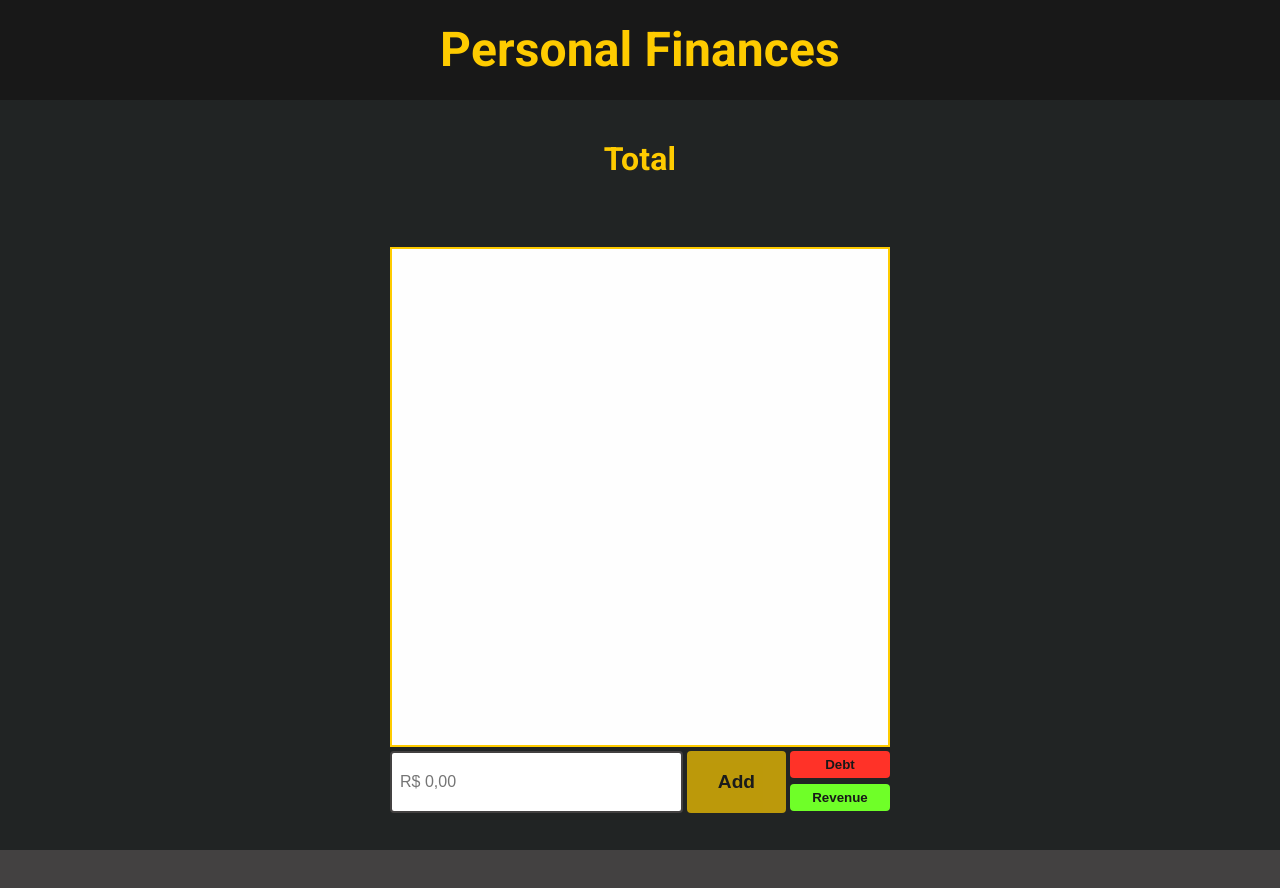
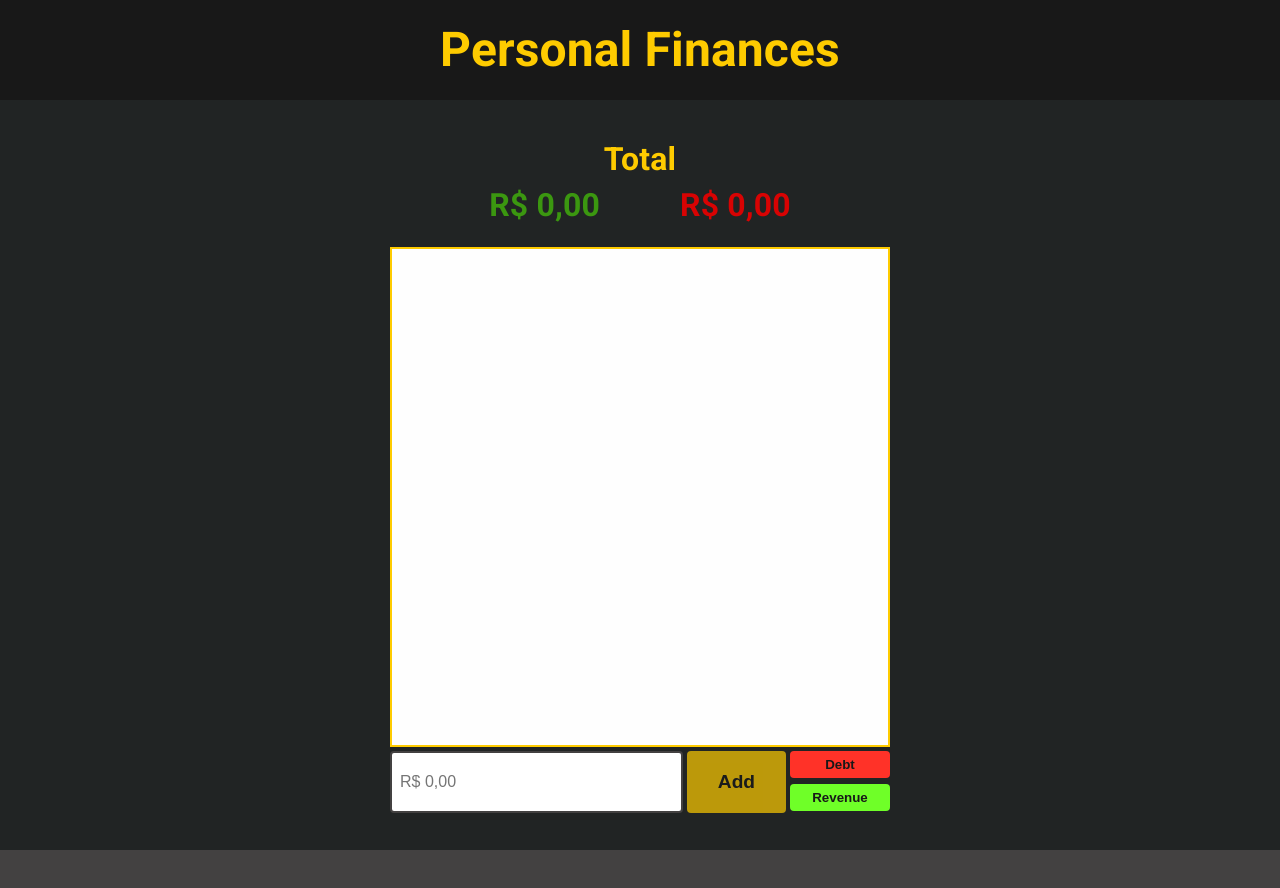
Before and after one commit to psdaniel/personal-finances-spa, a React app: page /dashboard in a window 1280 px wide. Shown: the top 888 px of the page. Built offline with nearby package versions, Linux system fonts and the light colour scheme.

Commit message:
chore: add react-router and set up some routes and add Login

```diff
--- a/package.json
+++ b/package.json
@@ -13,9 +13,11 @@
     "@babel/core": "^7.13.16",
     "@babel/preset-env": "^7.13.15",
     "@babel/preset-typescript": "^7.13.0",
+    "@testing-library/react": "^11.2.6",
     "@types/node": "^15.0.1",
     "@types/react": "^17.0.4",
     "@types/react-dom": "^17.0.3",
+    "@types/react-router-dom": "^5.1.7",
     "@types/react-text-mask": "^5.4.7",
     "@types/webpack": "^5.28.0",
     "@types/webpack-dev-server": "^3.11.3",
@@ -46,6 +48,7 @@
     "@types/jest": "^26.0.23",
     "react": "^17.0.2",
     "react-dom": "^17.0.2",
+    "react-router-dom": "^5.2.0",
     "react-text-mask": "^5.4.3"
   }
 }
--- a/src/domain/contexts/finances-context/finances-context.tsx
+++ b/src/domain/contexts/finances-context/finances-context.tsx
@@ -12,8 +12,8 @@ const FinancesContext = React.createContext<{state: State; dispatch: Dispatch} |
 
 const initialState = {
     id: 0,
-    debt: '',
-    revenue: '',
+    debt: 'R$ 0,00',
+    revenue: 'R$ 0,00',
     debtor: '',
     credor: ''
 };
--- a/src/domain/dashboard/dashboard.tsx
+++ b/src/domain/dashboard/dashboard.tsx
@@ -1,7 +1,7 @@
 import React from 'react';
 
 interface DashboardProps {
-    children: React.ReactNode;
+    children?: React.ReactNode;
 }
 
 export const Dashboard = ({children}: DashboardProps) => {
--- a/src/index.tsx
+++ b/src/index.tsx
@@ -1,13 +1,16 @@
 import React from 'react';
 import ReactDOM from 'react-dom';
 import CssBaseline from '@material-ui/core/CssBaseline';
+import {BrowserRouter} from 'react-router-dom';
 
 import App from './App';
 
 ReactDOM.render(
     <React.StrictMode>
-        <CssBaseline />
-        <App />
+        <BrowserRouter>
+            <CssBaseline />
+            <App />
+        </BrowserRouter>
     </React.StrictMode>,
     document.getElementById('root')
 );
--- /dev/null
+++ b/src/pages/login/Login.tsx
@@ -0,0 +1,5 @@
+import React from 'react';
+
+export const Login = () => {
+    return <h1>Login</h1>;
+};
```
Also changed, not shown: src/domain/routes/routes.tsx (added, +19 -0 lines), 1 other file (tests, documents, lock files or other folders).
